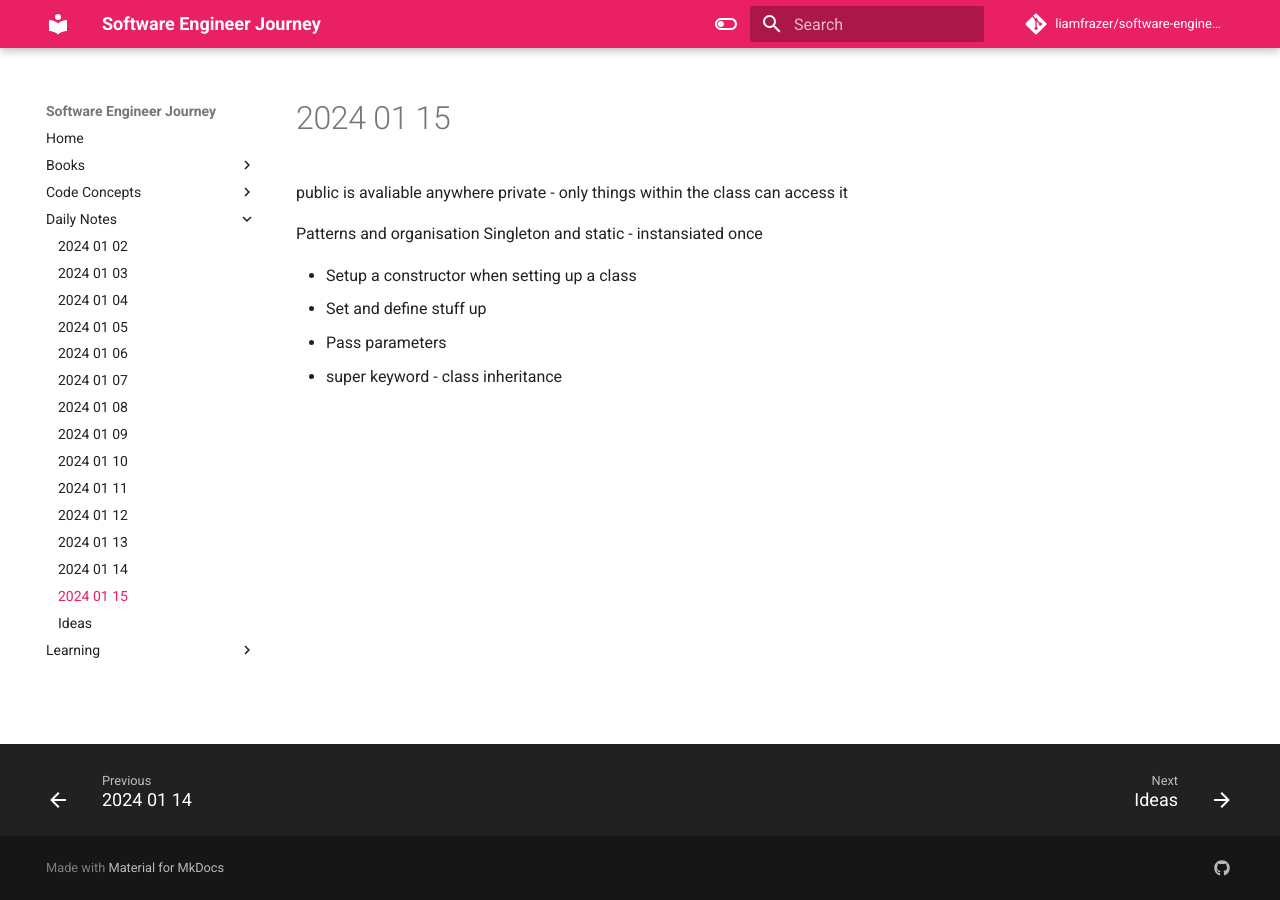
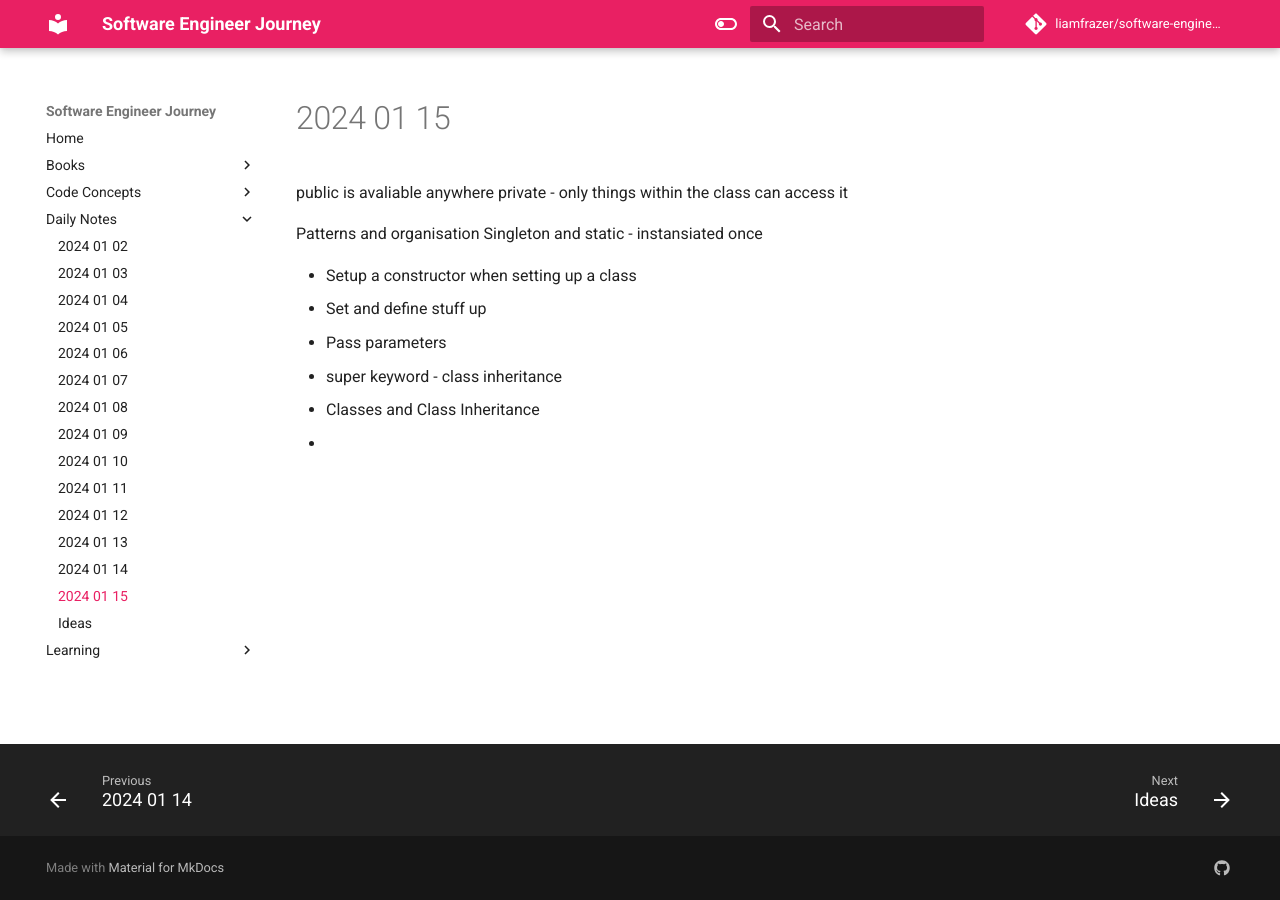
Before and after one commit to liamfrazer/software-engineer-journey, an MkDocs documentation site: the page built from docs/Daily Notes/2024-01-15.md, in a window 1280 px wide. Built offline with MkDocs 1.6.1 and Material for MkDocs 9.7.7, drawn with Linux system fonts in a browser that asks for light colours; comment, search, counter and statistics services are not loaded.

Commit message:
vault backup: 2024-01-15 16:47:11

```diff
--- a/docs/Daily Notes/2024-01-15.md
+++ b/docs/Daily Notes/2024-01-15.md
@@ -9,3 +9,8 @@ Singleton and static - instansiated once
 * Set and define stuff up
 * Pass parameters
 * super keyword - class inheritance
+
+
+
+* Classes and Class Inheritance
+*
```
